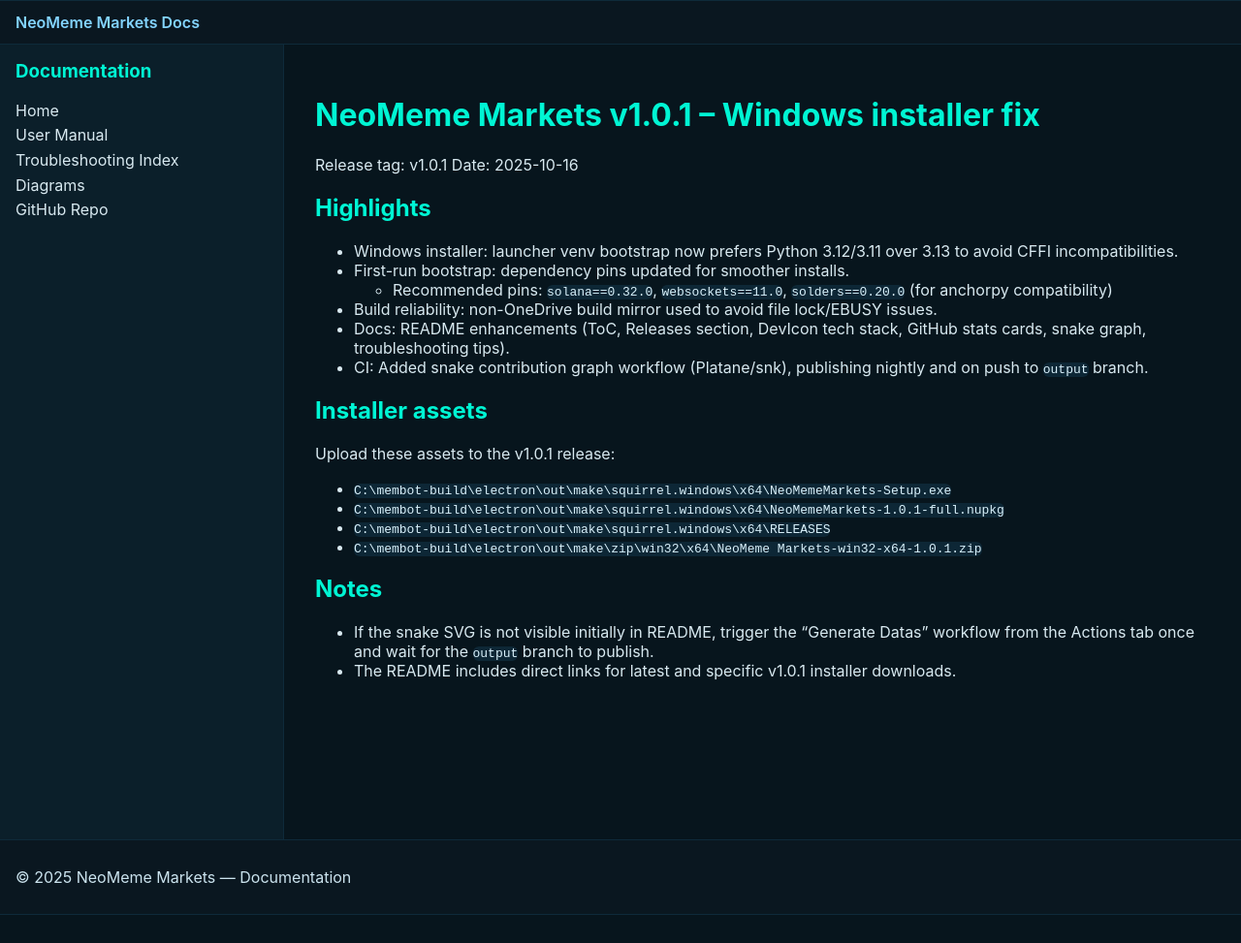
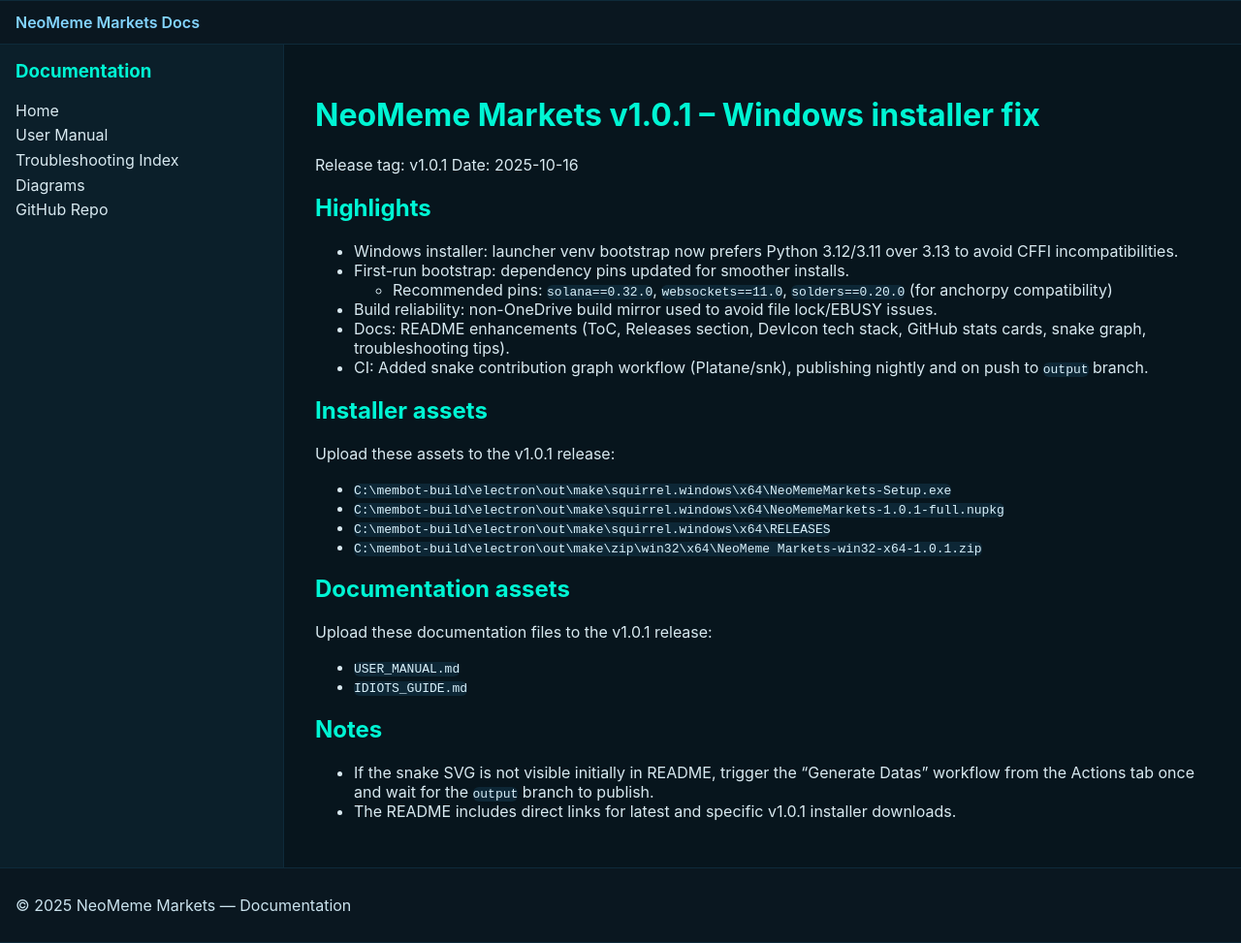
Before and after one commit to Snapwave333/membot, a Jekyll site: the page built from docs/releases/v1.0.1.md, in a window 1280 px wide. Shown: the whole page at 97% size. Built offline with Jekyll 4.4.1, drawn with Linux system fonts in a browser that asks for light colours; our own code applies the rules of GitHub Pages for plain Markdown files; before the commit the page ends 944 px from its top, so only the background shows below that.

Commit message:
Releases: include User Manual and Idiot's Guide as documentation assets in v1.0.1 stable release notes

```diff
--- a/docs/releases/v1.0.1.md
+++ b/docs/releases/v1.0.1.md
@@ -18,6 +18,11 @@
 - `C:\membot-build\electron\out\make\squirrel.windows\x64\RELEASES`
 - `C:\membot-build\electron\out\make\zip\win32\x64\NeoMeme Markets-win32-x64-1.0.1.zip`
 
+## Documentation assets
+Upload these documentation files to the v1.0.1 release:
+- `USER_MANUAL.md`
+- `IDIOTS_GUIDE.md`
+
 ## Notes
 - If the snake SVG is not visible initially in README, trigger the "Generate Datas" workflow from the Actions tab once and wait for the `output` branch to publish.
 - The README includes direct links for latest and specific v1.0.1 installer downloads.
```
